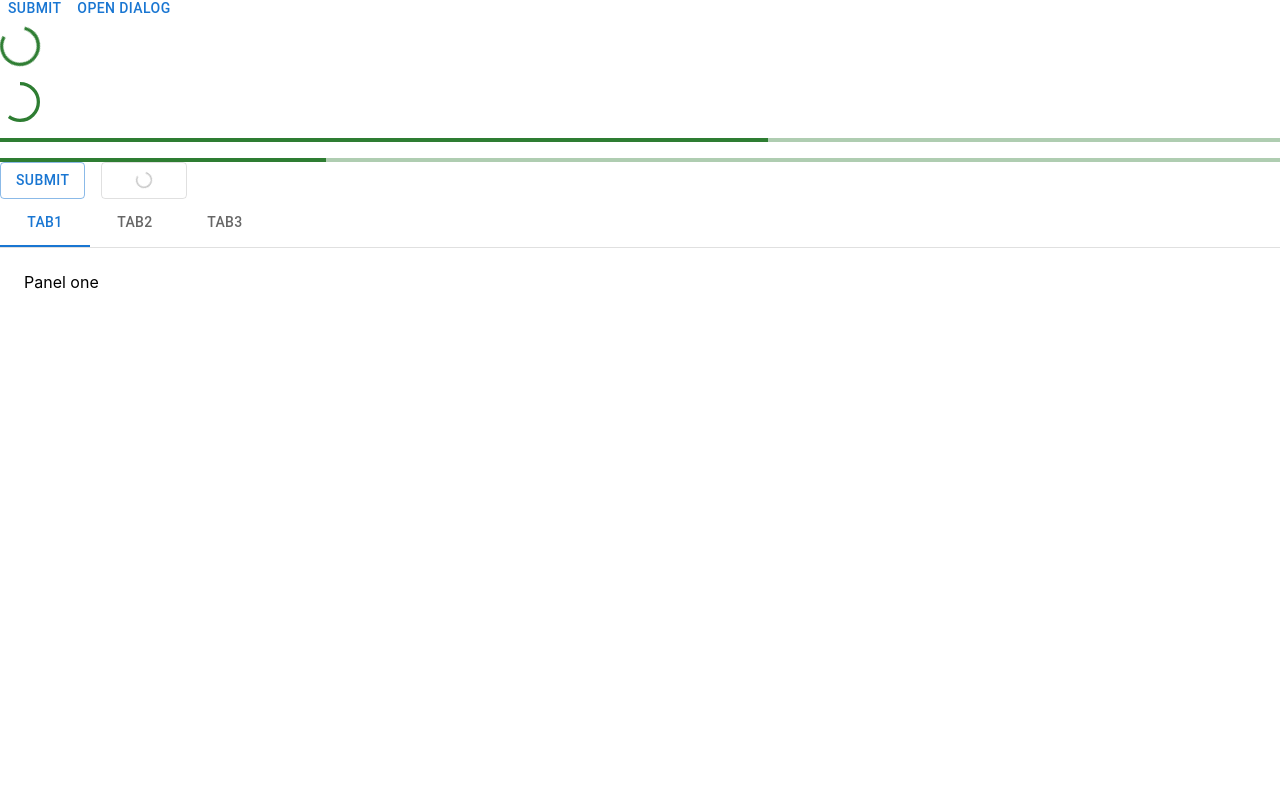
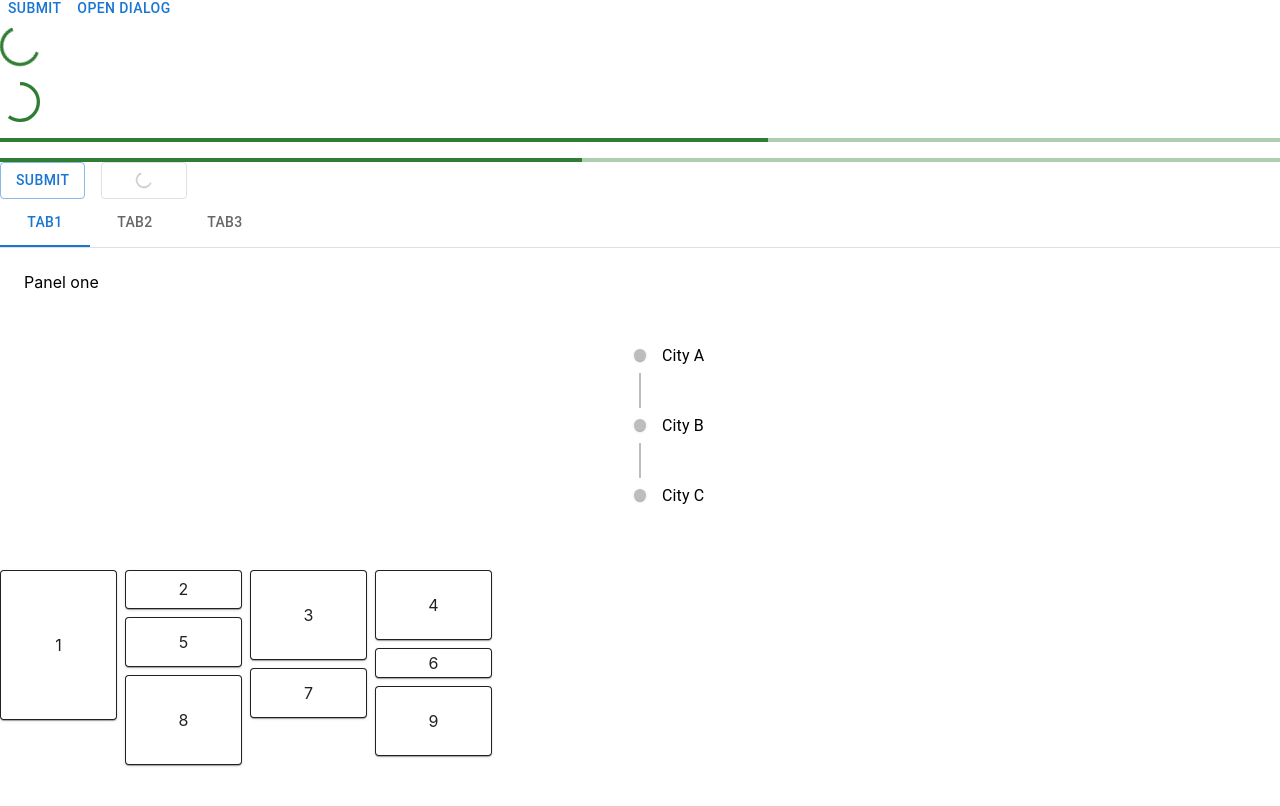
Before and after one commit to YuvRaj6392/Mui, a React (Create React App) app: page / in a window 1280 px wide. Shown: the part 3935-4741 px from the top of the page. Before the commit the page ends 4351 px from the top, so only its background shows below. Built offline with nearby package versions, Linux system fonts and the light colour scheme.

Commit message:
added changes

```diff
--- a/src/App.js
+++ b/src/App.js
@@ -33,6 +33,8 @@ import MuiProgress from './components/MuiProgress';
 import MuiSkeleton from './components/MuiSkeleton';
 import MuiLoading from './components/MuiLoading';
 import MuiTabs from './components/MuiTabs';
+import MuiTimeline from './components/MuiTimeline';
+import MuiMasonry from './components/MuiMasonry';
 function App() {
   return (
     <div style={{marginBottom:"100px",marginTop:"50px"}}>
@@ -71,6 +73,8 @@ function App() {
     <MuiProgress />
     <MuiLoading />
     <MuiTabs />
+    <MuiTimeline />
+    <MuiMasonry />
 
     </div>
   );
--- /dev/null
+++ b/src/components/MuiMasonry.js
@@ -0,0 +1,20 @@
+import React from 'react'
+import { Box , Paper} from '@mui/material'
+import { Masonry } from '@mui/lab'
+
+export default function MuiMasonry() {
+    const height=[150, 39,90,70,50,30,50,90,70]
+  return (
+    <Box sx={{width:500, minHeight:400}}>
+    <Masonry columns={4} spacing={1}>
+    {
+        height.map((height,index)=>(
+            <Paper key={index} sx={{display:'flex',justifyContent:'center',alignItems:'center',height,border:'1px solid'}}>
+            {index+1}
+            </Paper>
+        ))
+    }
+    </Masonry>
+    </Box>
+  )
+}
--- /dev/null
+++ b/src/components/MuiTimeline.js
@@ -0,0 +1,39 @@
+import React from 'react'
+import { Timeline,TimelineItem,TimelineSeparator,TimelineConnector,TimelineContent,TimelineDot } from '@mui/lab'
+export default function MuiTimeline() {
+  return (
+   <Timeline>
+    <TimelineItem>
+        <TimelineSeparator>
+            <TimelineDot />
+            <TimelineConnector />
+        </TimelineSeparator>
+        <TimelineContent>
+            City A
+        </TimelineContent>
+
+    </TimelineItem>
+    <TimelineItem>
+        <TimelineSeparator>
+            <TimelineDot />
+            <TimelineConnector />
+        </TimelineSeparator>
+        <TimelineContent>
+            City B
+        </TimelineContent>
+
+    </TimelineItem>
+    <TimelineItem>
+        <TimelineSeparator>
+            <TimelineDot />
+
+        </TimelineSeparator>
+        <TimelineContent>
+            City C
+        </TimelineContent>
+
+    </TimelineItem>
+   </Timeline>
+
+  )
+}
```
